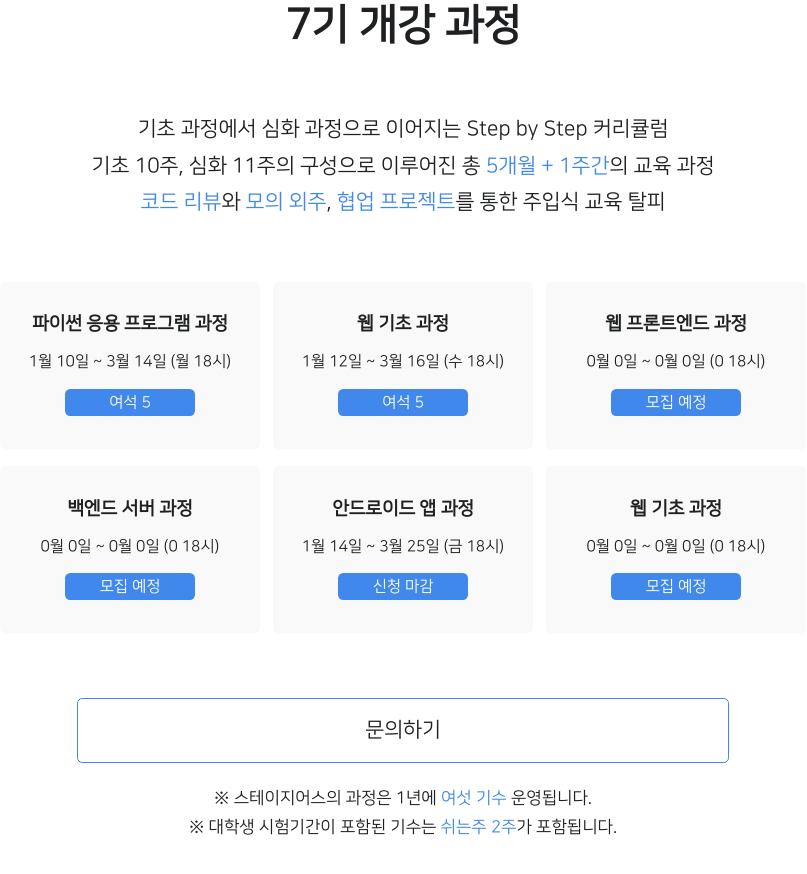
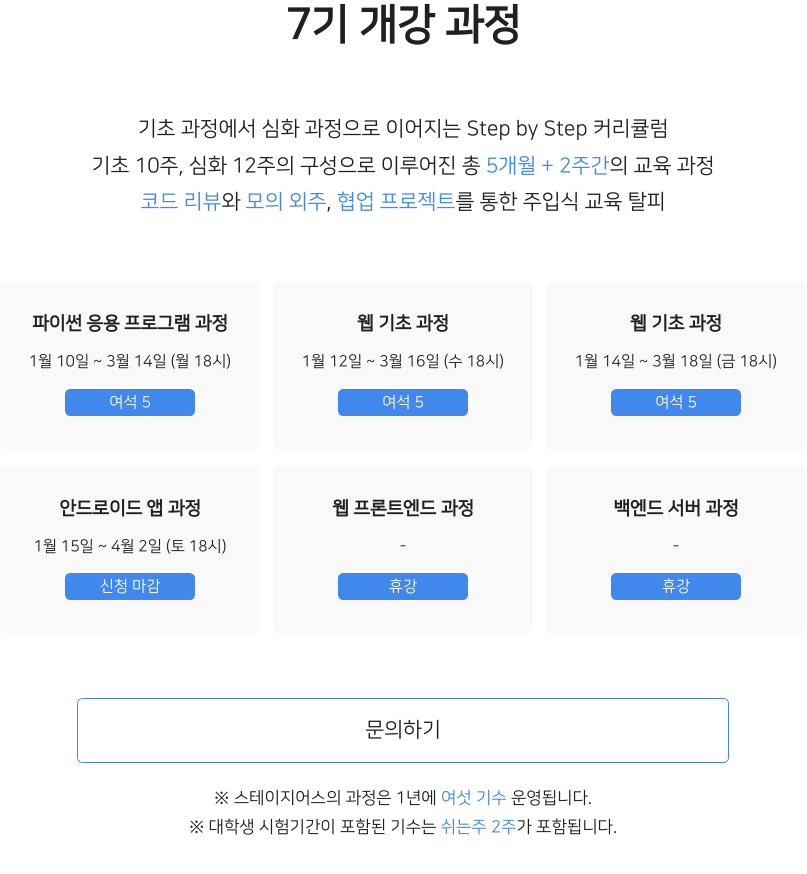
Before and after one commit to Stageus/stageus-website, a website: page index.html in a window 1280 px wide. Shown: the part 1762-2636 px from the top of the page, without its empty margins (237-1044 px from the left). Drawn offline with Linux system fonts and the light colour scheme.

Commit message:
UPDATE: data.js Update lecture schedule.

```diff
--- a/index.html
+++ b/index.html
@@ -107,7 +107,7 @@
             <h1 class="content_title">7기 개강 과정</h1>
             <div class="content_explain">
                 <p class="content_value">기초 과정에서 심화 과정으로 이어지는 Step by Step 커리큘럼</p>
-                <p class="content_value">기초 10주, 심화 11주의 구성으로 이루어진 총 <span>5개월 + 1주간</span>의 교육 과정</p>
+                <p class="content_value">기초 10주, 심화 12주의 구성으로 이루어진 총 <span>5개월 + 2주간</span>의 교육 과정</p>
                 <p class="content_value"><span>코드 리뷰</span>와 <span>모의 외주</span>, <span>협업 프로젝트</span>를 통한 주입식 교육 탈피</p>
             </div>
             <div class="content_explain">
@@ -347,7 +347,7 @@
             let lectureNumber = document.getElementsByClassName("lecture_empty");
             [...lectureNumber].forEach((item, index) => {
                 if (lecture.information[index].number == -1) {
-                    item.innerHTML = "모집 예정";
+                    item.innerHTML = "휴강";
                 } else if (lecture.information[index].number == 5) {
                     item.innerHTML = "신청 마감";
                 } else {
@@ -364,7 +364,7 @@
         const lectureMouseLeaveEvent = (index) => {
             let list = document.getElementsByClassName("lecture_empty");
             if (lecture.information[index].number == -1) {
-                list[index].innerHTML = "모집 예정";
+                list[index].innerHTML = "휴강";
             } else if (lecture.information[index].number == 5) {
                 list[index].innerHTML = "신청 마감";
             } else {
--- a/public/data.js
+++ b/public/data.js
@@ -12,24 +12,26 @@ const lecture = {
             "number": 0
         },
         {
+            "name": "웹 기초 과정",
+            "duration": "1월 14일 ~ 3월 18일 (금 18시)",
+            "number": 0
+        },
+        {
+            "name": "안드로이드 앱 과정",
+            "duration": "1월 15일 ~ 4월 2일 (토 18시)",
+            "number": 5
+            // 김용준, 문승재, 원해성, 조수민, 김주영 1월 21일 시작
+        },
+        {
             "name": "웹 프론트엔드 과정",
-            "duration": "0월 0일 ~ 0월 0일 (0 18시)",
+            // "duration": "0월 0일 ~ 0월 0일 (0 18시)",
+            "duration": "-",
             "number": -1
         },
         {
             "name": "백엔드 서버 과정",
-            "duration": "0월 0일 ~ 0월 0일 (0 18시)",
-            "number": -1
-        },
-        {
-            "name": "안드로이드 앱 과정",
-            "duration": "1월 14일 ~ 3월 25일 (금 18시)",
-            "number": 5
-            // 김용준, 문승재, 원해성, 조수민 1월 21일 시작 / 김주영
-        },
-        {
-            "name": "웹 기초 과정",
-            "duration": "0월 0일 ~ 0월 0일 (0 18시)",
+            // "duration": "0월 0일 ~ 0월 0일 (0 18시)",
+            "duration": "-",
             "number": -1
         }
     ]
```
Also changed, not shown: 1 other file.
